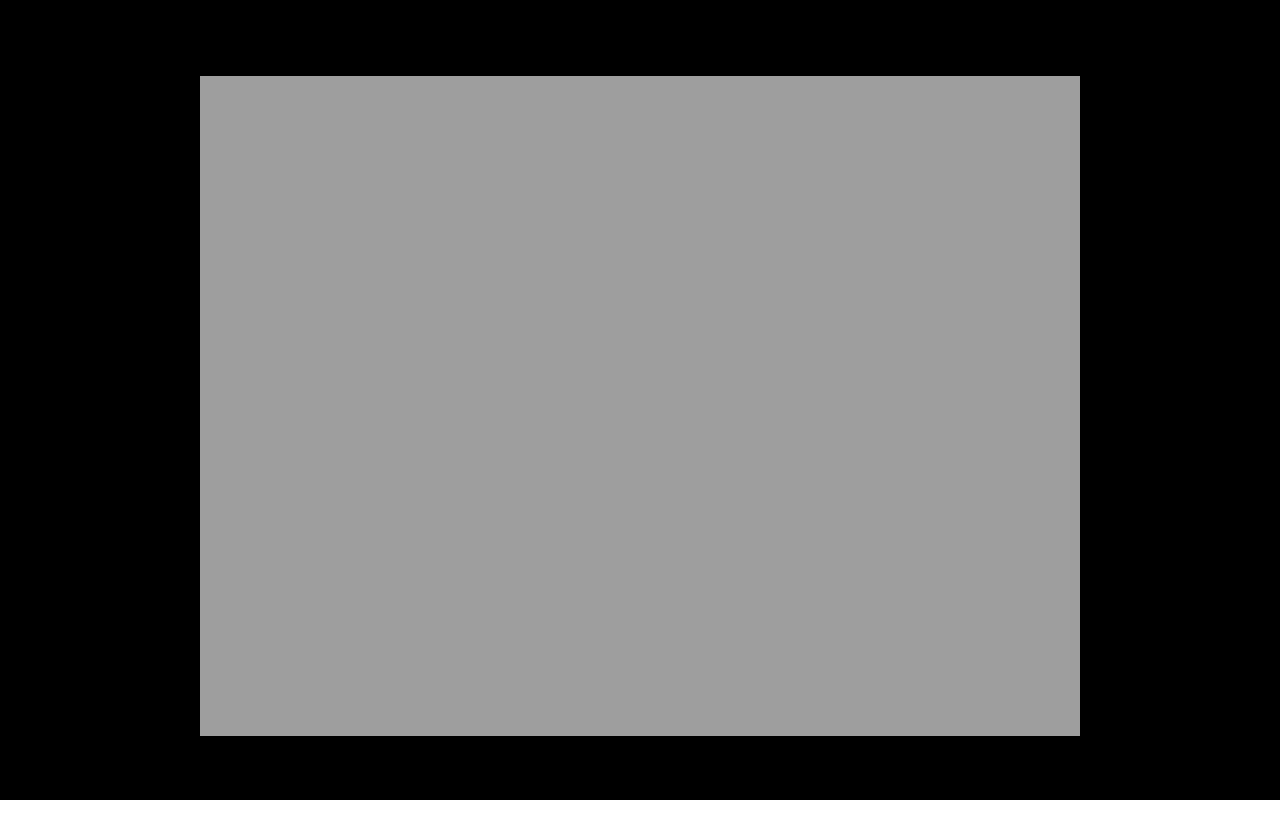
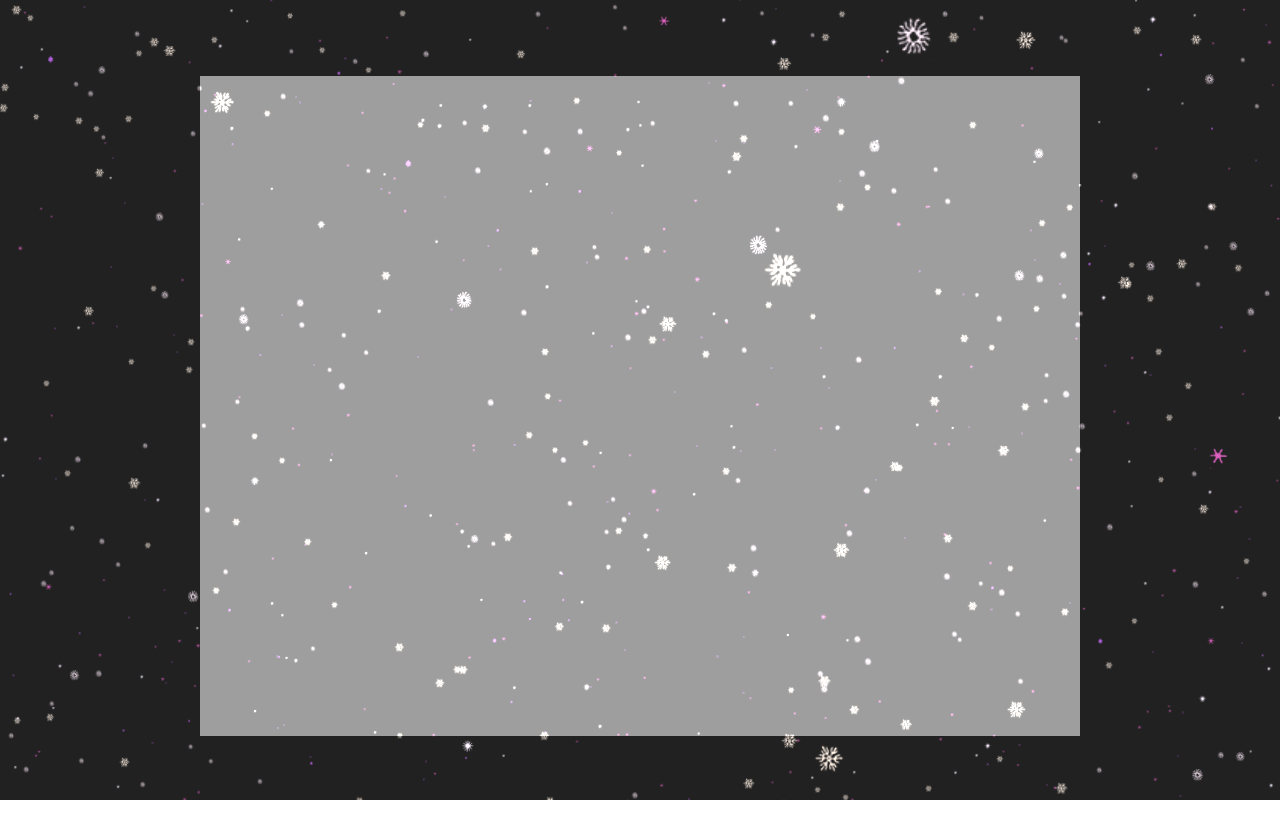
Before and after one commit to bmangeat/christmas-card, a website built with Parcel: page index.html in a window 1280 px wide. Built offline with nearby package versions, Linux system fonts and the light colour scheme; animation ran at ten frames a second.

Commit message:
:sparkles: Update img + add snowflake

```diff
--- a/index.html
+++ b/index.html
@@ -9,15 +9,14 @@
     <section class="container">
         <article class="title">
             <figure class="title_figure">
-                <img src="./assets/image1.jpg"
-                     data-hover="./assets/image2.jpg"
+                <img src="./assets/image1_test.jpg"
                      alt="image de flocon"
                      width="800"
                      height="800"
                      class="title_image">
             </figure>
             <figure class="title_figure">
-                <img src="./assets/image2.jpg"
+                <img src="./assets/image2_test.jpg"
                      alt="image de flocon2"
                      width="800"
                      height="800"
@@ -28,6 +27,14 @@
         </article>
     </section>
 
+    <div class="sprites" style="display:none;">
+        <img class='snowflake1' src="./assets/snowflake1.png" alt="snowflake1">
+        <img class='snowflake2' src="./assets/snowflake2.png" alt="snowflake1">
+        <img class='snowflake3' src="./assets/snowflake3.png" alt="snowflake1">
+        <img class='snowflake4' src="./assets/snowflake4.png" alt="snowflake1">
+        <img class='snowflake5' src="./assets/snowflake5.png" alt="snowflake1">
+    </div>
+
     <canvas id="stage"></canvas>
 </div>
 <script src="src/index.js"></script>
--- a/src/Figure.js
+++ b/src/Figure.js
@@ -17,6 +17,7 @@ export default class Figure {
             this.start()
         })
         this.hover = this.loader.load(this.$hover.src)
+
 
 
         this.$image.style.opacity = 0
--- a/src/Scene.js
+++ b/src/Scene.js
@@ -1,5 +1,6 @@
 import * as THREE from 'three'
 import Figure from './Figure'
+import Snow from "./Snow"
 
 const perspective = 800
 
@@ -8,7 +9,7 @@ export default class Scene {
         this.container = document.getElementById( 'stage' )
 
         this.scene = new THREE.Scene()
-        this.scene.background = new THREE.Color( 0x000000 )
+        this.scene.background = new THREE.Color( 0x212121 )
         this.renderer = new THREE.WebGLRenderer( {
             canvas: this.container,
             alpha: true
@@ -23,6 +24,7 @@ export default class Scene {
         this.figure = new Figure( this.scene, () => {
             this.update()
         } )
+        this.snow = new Snow(this.scene)
     }
 
     initLights() {
@@ -49,6 +51,7 @@ export default class Scene {
         requestAnimationFrame( this.update.bind( this ) )
 
         this.figure.update()
+        this.snow.render()
 
         this.renderer.render( this.scene, this.camera )
     }
--- /dev/null
+++ b/src/Snow.js
@@ -0,0 +1,103 @@
+import * as THREE from 'three'
+
+export default class Snow{
+    constructor(scene) {
+
+        this.scene = scene
+        this.loader = new THREE.TextureLoader()
+
+        this.sprites = [
+            this.loader.load(document.querySelector('.snowflake1').src),
+            this.loader.load(document.querySelector('.snowflake2').src),
+            this.loader.load(document.querySelector('.snowflake3').src),
+            this.loader.load(document.querySelector('.snowflake4').src),
+            this.loader.load(document.querySelector('.snowflake5').src)
+        ]
+
+        this.materials = []
+        this.geometry = new THREE.BufferGeometry()
+        this.vertices = []
+
+        this.parameters = []
+
+        this.setVertices()
+        this.setParameters()
+
+        this.createParticle()
+    }
+
+    setVertices(){
+        for ( let i = 0; i < 2000; i ++ ) {
+            const x = Math.random() * 2000 - 1000;
+            const y = Math.random() * 2000 - 1000;
+            const z = Math.random() * 2000 - 1000;
+
+            this.vertices.push( x, y, z );
+        }
+
+        this.geometry.setAttribute( 'position', new THREE.Float32BufferAttribute( this.vertices, 3 ) );
+
+    }
+
+    setParameters(){
+        this.parameters = [
+            [[ 0.6, 0.6, .9 ], this.sprites[1], 20 ],
+            [[ 0.4, 0.4, .9 ], this.sprites[2], 15 ],
+            [[ 0.3, 0.4, .9 ], this.sprites[0], 10 ],
+            [[ 0.4, 0.5, 0.5 ], this.sprites[4], 8 ],
+            [[ 0.3, 0.5, 0.5 ], this.sprites[3], 5 ]
+        ];
+    }
+
+    createParticle() {
+
+
+        for ( let i = 0; i < this.parameters.length; i ++ ) {
+
+            const color = this.parameters[ i ][ 0 ];
+            const sprite = this.parameters[ i ][ 1 ];
+            const size = this.parameters[ i ][ 2 ];
+
+            this.materials[ i ] = new THREE.PointsMaterial( { size: size, map: sprite, blending: THREE.AdditiveBlending, depthTest: false, transparent: true } );
+            this.materials[ i ].color.setHSL( color[ 0 ], color[ 1 ], color[ 2 ] );
+
+            const particles = new THREE.Points( this.geometry, this.materials[ i ] );
+
+            particles.rotation.x = Math.random() * 6;
+            particles.rotation.y = Math.random() * 6;
+            particles.rotation.z = Math.random() * 6;
+
+            this.scene.add( particles );
+
+        }
+
+
+    }
+
+
+    render(){
+        this.time = Date.now() * 0.00005;
+
+
+        for ( let i = 0; i < this.scene.children.length; i ++ ) {
+
+            this.object = this.scene.children[ i ];
+
+            if ( this.object instanceof THREE.Points ) {
+
+                this.object.rotation.y = this.time * ( i < 4 ? i + 1 : - ( i + 1 ) );
+
+            }
+
+        }
+
+        for ( let i = 0; i < this.materials.length; i ++ ) {
+
+            this.color = this.parameters[ i ][ 0 ];
+
+            const h = ( 360 * ( this.color[ 0 ] + this.time ) % 360 ) / 360;
+            this.materials[ i ].color.setHSL( h, this.color[ 1 ], this.color[ 2 ] );
+
+        }
+    }
+}
```
Also changed, not shown: assets/snowflake1.png (added), assets/snowflake2.png (added), assets/snowflake3.png (added), assets/snowflake4.png (added), assets/snowflake5.png (added), 2 other files.
